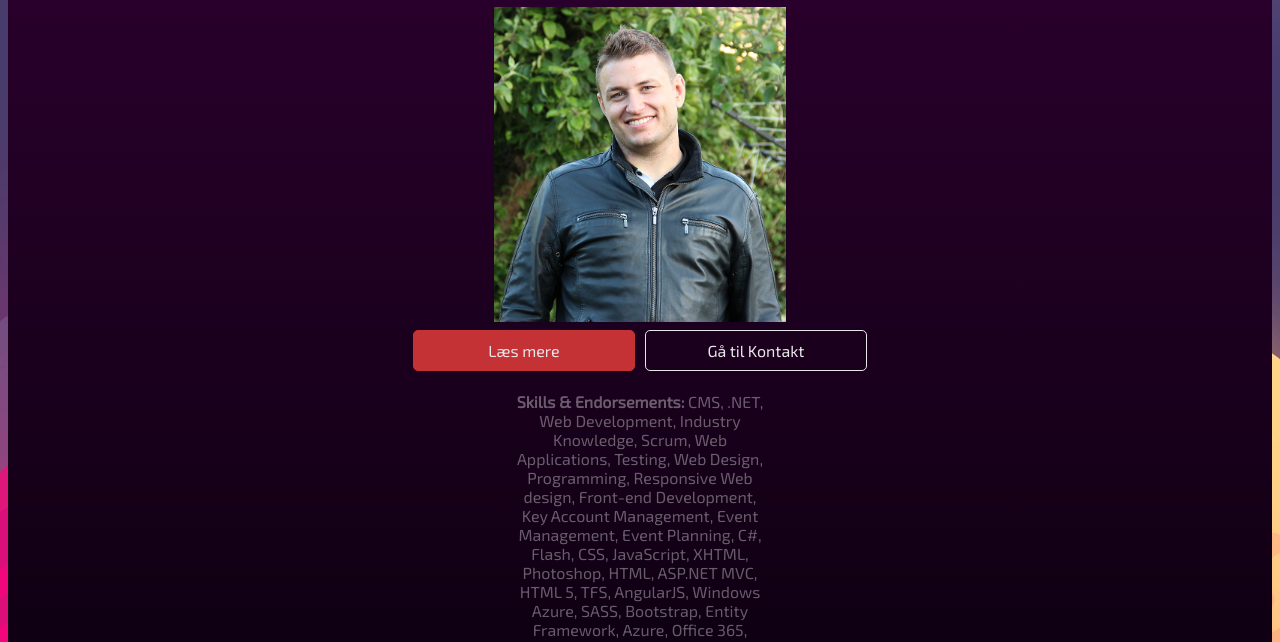
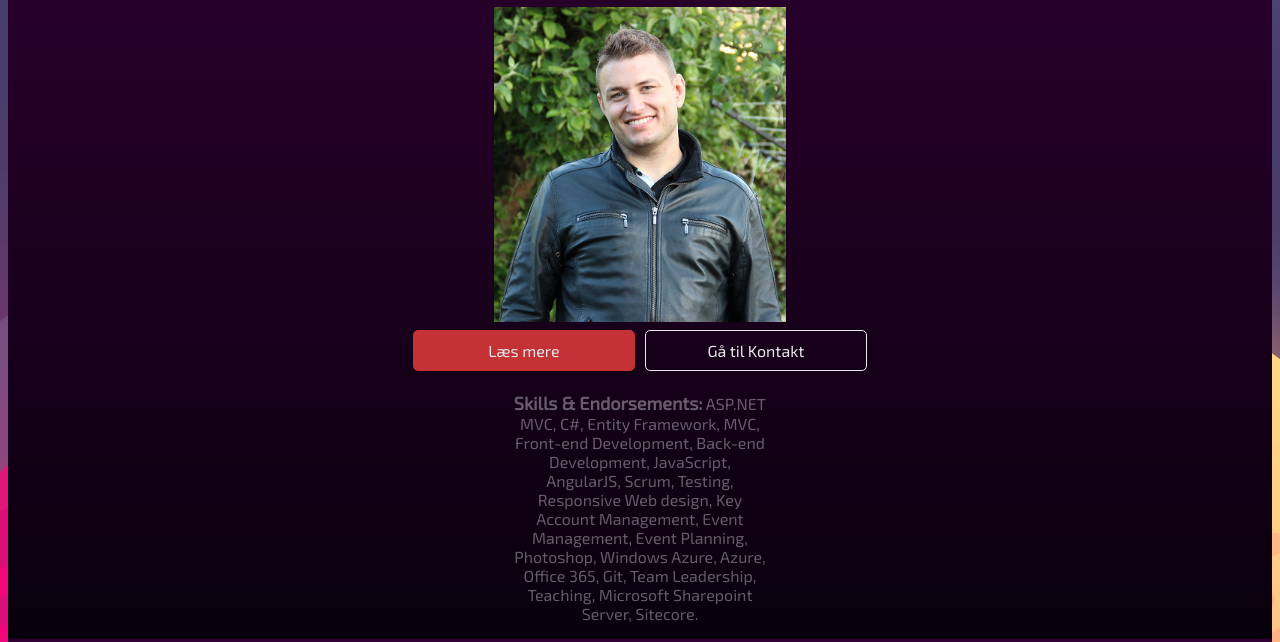
Before and after one commit to nfvind/NicklasVind_DK, a website: page app/index.html in a window 1280 px wide. Shown: the part 199-841 px from the top of the page. Drawn offline with nearby package versions, Linux system fonts and the light colour scheme; files that its build step writes are made by us from their sources.

Commit message:
tekst trimming og markering
trimning af tekst og markering af sub

```diff
--- a/app/index.html
+++ b/app/index.html
@@ -42,7 +42,7 @@
     </div>
     <div id="content">
 
-      <div class="content-element"><h4>Serviceminded Fullstack developer med fokus på Professionel kundepleje og Salg</h4></div>
+      <div class="content-element"><h4>Serviceminded Fullstack developer med fokus på frontend, Professionel kundepleje og Salg</h4></div>
       <div class="content-element"><h1>Nicklas Folden Vind</h1></div>
 
       <div class="content-element expressed"><h5>C#.Net, MVC, Javascript, CSS & HTML, SQL, Sharepoint & Sitecore </h5></div>
@@ -62,54 +62,30 @@
           <!--<div class="quarterbox"><p>Team oriented player with focus on winning and doing a 110% job that will satisfy customers and everyone in the project. Iron will and good problem solving skills even under pressure.</p></div>-->
           <div class="quarterbox">
             <p>
-              <b>Skills & Endorsements:</b>
-              CMS,
-              .NET,
-              Web Development,
-              Industry Knowledge,
+              <span class="fatsub">Skills & Endorsements:</span>
+              ASP.NET MVC,
+              C#,
+              Entity Framework,
+              MVC,
+              Front-end Development,
+              Back-end Development,
+              JavaScript,
+              AngularJS,
               Scrum,
-              Web Applications,
               Testing,
-              Web Design,
-              Programming,
               Responsive Web design,
-              Front-end Development,
               Key Account Management,
               Event Management,
               Event Planning,
-              C#,
-              Flash,
-              CSS,
-              JavaScript,
-              XHTML,
               Photoshop,
-              HTML,
-              ASP.NET MVC,
-              HTML 5,
-              TFS,
-              AngularJS,
               Windows Azure,
-              SASS,
-              Bootstrap,
-              Entity Framework,
               Azure,
               Office 365,
-              AJAX,
               Git,
-              Interpersonal Skills,
-              Coaching,
-              Customer Service,
               Team Leadership,
               Teaching,
-              Microsoft Office Sharepoint Server,
-              Sitecore,
-              CSS3,
-              Yeoman,
-              SMACSS,
-              Repository,
-              SharePoint Server,
-              webstorm,
-              revealing module pattern.
+              Microsoft Sharepoint Server,
+              Sitecore.
             </p>
           </div>
         </div>
--- a/app/styles/main.scss
+++ b/app/styles/main.scss
@@ -85,6 +85,10 @@ $fontFam6: 'Playfair Display', serif;
       height: 100%;
       margin: 0 10px 0 10px;
       text-align: center;
+      span{
+        font-weight: bold;
+        font-size: 18px;
+      }
     }
 
     &.opacity {
```
